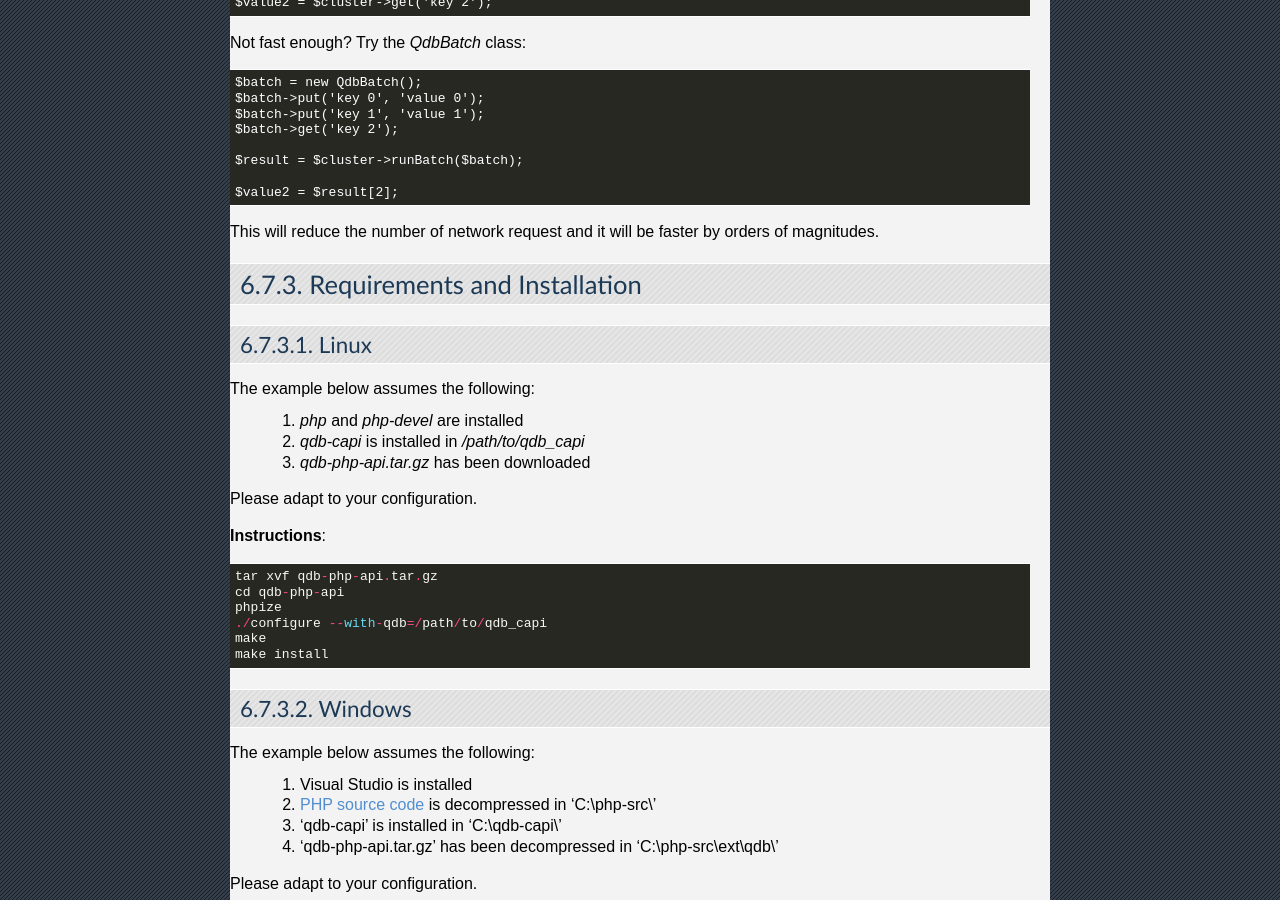
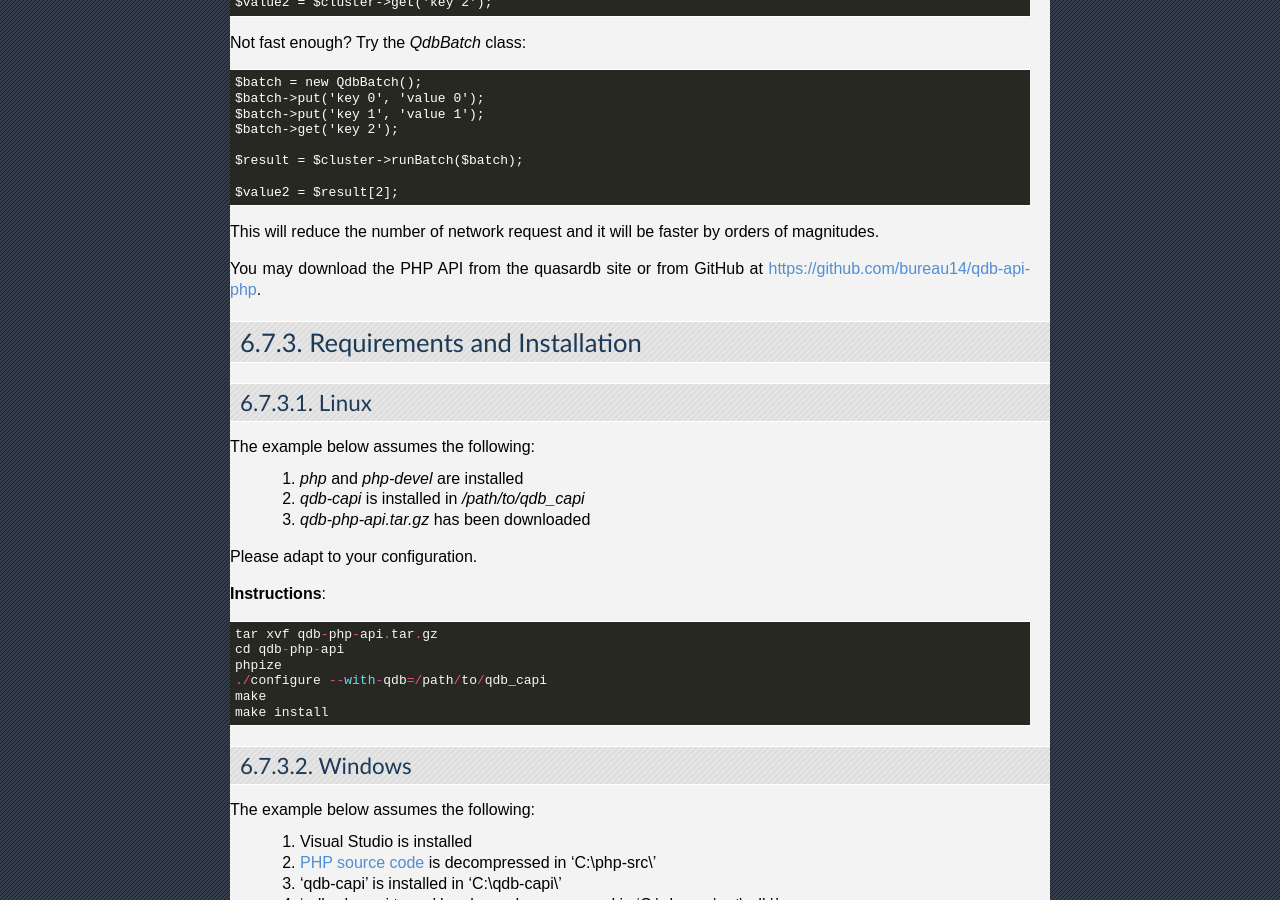
Before and after one commit to iltommi/qdb-documentation, a Sphinx documentation site: the page built from source/api/php.rst, in a window 1280 px wide and 900 px high, scrolled down 1094 px. Built offline with Sphinx 7.4.7, drawn with Linux system fonts in a browser that asks for light colours; pages that are not in the unit, such as notebooks, are missing from menus; cross-references to code outside the pages are shown as plain code.

Commit message:
Link back to GitHub API pages.

```diff
--- a/source/api/java.rst
+++ b/source/api/java.rst
@@ -10,6 +10,8 @@ Introduction
 The quasardb Java API uses JNI to bring the power and speed of quasardb to the Java world without compromising performances.
 
 It fully integrates itself into the Java environment thanks to a wrapper (also called 'high-level API'). The wrapper itself comes with a BSD license and can be freely used in your clients. The wrapper uses a low-level API that is also directly useable although with severe restrictions.
+
+You may download the Java API from the quasardb site or from GitHub at `https://github.com/bureau14/qdb-api-java <https://github.com/bureau14/qdb-api-java>`_.
 
 Requirements
 ------------
--- a/source/api/php.rst
+++ b/source/api/php.rst
@@ -56,7 +56,7 @@ Not fast enough? Try the `QdbBatch` class::
 
 This will reduce the number of network request and it will be faster by orders of magnitudes.
 
-
+You may download the PHP API from the quasardb site or from GitHub at `https://github.com/bureau14/qdb-api-php <https://github.com/bureau14/qdb-api-php>`_.
 
 Requirements and Installation
 -----------------------------
--- a/source/api/python.rst
+++ b/source/api/python.rst
@@ -13,6 +13,8 @@ The :py:class:`qdb.Client` class uses the standard :py:mod:`pickle` module to se
 If you want to manipulate your data directly using strings or binary buffers, you should use the :py:class:`qdb.RawClient` class. This class does not perform any transformation on the data and will store it "as is" on the `quasardb` cluster. This may improve performance but most of all enables you to have a cross-language data approach.
 
 The API is BSD licensed.
+
+You may download the Python API from the quasardb site or from GitHub at `https://github.com/bureau14/qdb-api-python <https://github.com/bureau14/qdb-api-python>`_.
 
 Requirements
 ------------------------
```
